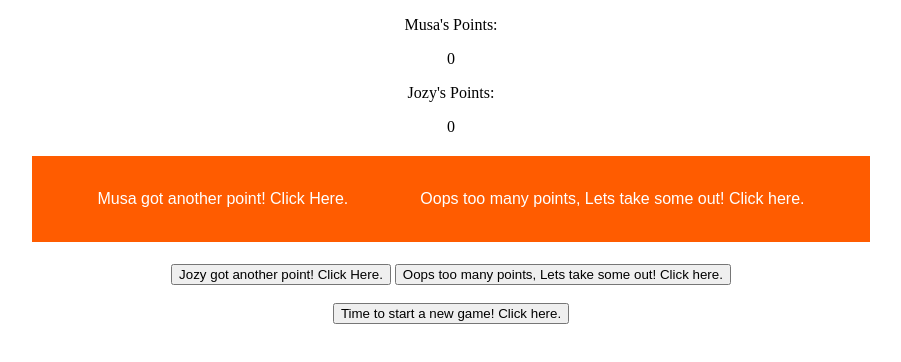
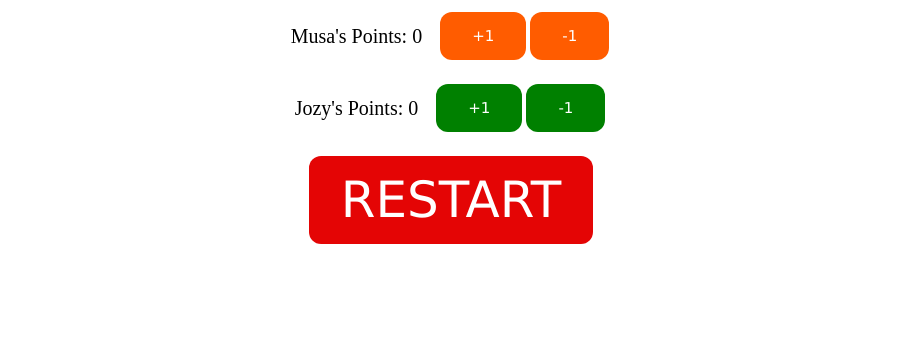
Before and after one commit to fguru06/Scoreboard, a plain HTML site: page index.html in a window 1280 px wide. Shown: the whole page, without its empty margins (189-1090 px from the left). Drawn offline with Linux system fonts and the light colour scheme.

Commit message:
changed name

```diff
--- a/Scoreboard.html
+++ b/index.html
@@ -9,19 +9,9 @@
    <style>
     .Buttons_and_Scoreboard {
         text-align: center;
+        font-size: 20px;
     }
-    .Musadiv {
-        background-color: #FF5C00;
-        border: none;
-        color: white;
-        padding: 15px 32px;
-        text-align: center;
-        text-decoration: none;
-        display: inline-block;
-        font-size: 16px;
-        margin: 4px 2px;
-        cursor: pointer;
-    }
+
     .Musabuttons {
         background-color: #FF5C00;
         border: none;
@@ -30,23 +20,62 @@
         text-align: center;
         text-decoration: none;
         display: inline-block;
-        font-size: 16px;
+        font-size: 15px;
         margin: 4px 2px;
         cursor: pointer;
+        border-radius: 12px;
+        transition-duration: 0.4s;
+        font-family:Verdana, Geneva, Tahoma, sans-serif;
     }
+
+    .Jozybuttons {
+        background-color: green;
+        border: none;
+        color: white;
+        padding: 15px 32px;
+        text-align: center;
+        text-decoration: none;
+        display: inline-block;
+        font-size: 15px;
+        margin: 4px 2px;
+        cursor: pointer;
+        border-radius: 12px;
+        transition-duration: 0.4s;
+        font-family:Verdana, Geneva, Tahoma, sans-serif;
+    }
+
+    .Restart {
+        background-color: #e40505;
+        border: none;
+        color: white;
+        padding: 15px 32px;
+        text-align: center;
+        text-decoration: none;
+        display: inline-block;
+        font-size: 50px;
+        margin: 4px 2px;
+        cursor: pointer;
+        border-radius: 12px;
+        transition-duration: 0.4s;
+        font-family:Verdana, Geneva, Tahoma, sans-serif;
+    }
+
+
    </style>
     <div class="Buttons_and_Scoreboard">
-        <p>Musa's Points:</p><p id="musaPoints">0</p>
-
-        <p>Jozy's Points:</p><p id="jozyPoints">0</p>
-
-        <div class="Musadiv"><button class="Musabuttons" onclick="addMusaPoints()">Musa got another point! Click Here.</button>
-        <button class="Musabuttons" onclick="subtractMusaPoints();">Oops too many points, Lets take some out! Click here.</button></div>
-    <br><br>
-        <button onclick="addJozyPoints()">Jozy got another point! Click Here.</button>
-        <button onclick="subtractJozyPoints()">Oops too many points, Lets take some out! Click here.</button>
-        <br><br>
-        <button onclick="resetPoints()">Time to start a new game! Click here.</button>
+        <div style="display: flex; align-items: center; justify-content: center; margin-bottom: 16px;">
+            <span style="margin-right: 16px;">Musa's Points: <span id="musaPoints">0</span></span>
+            <button class="Musabuttons" onclick="addMusaPoints()">+1</button>
+            <button class="Musabuttons" onclick="subtractMusaPoints();">-1</button>
+        </div>
+        <div style="display: flex; align-items: center; justify-content: center; margin-bottom: 16px;">
+            <span style="margin-right: 16px;">Jozy's Points: <span id="jozyPoints">0</span></span>
+            <button class="Jozybuttons" onclick="addJozyPoints()">+1</button>
+            <button class="Jozybuttons" onclick="subtractJozyPoints()">-1</button>
+        </div>
+        <div style="text-align: center;">
+            <button class="Restart"; onclick="resetPoints()">RESTART</button>
+        </div>
     </div>
 
 <script>
```
